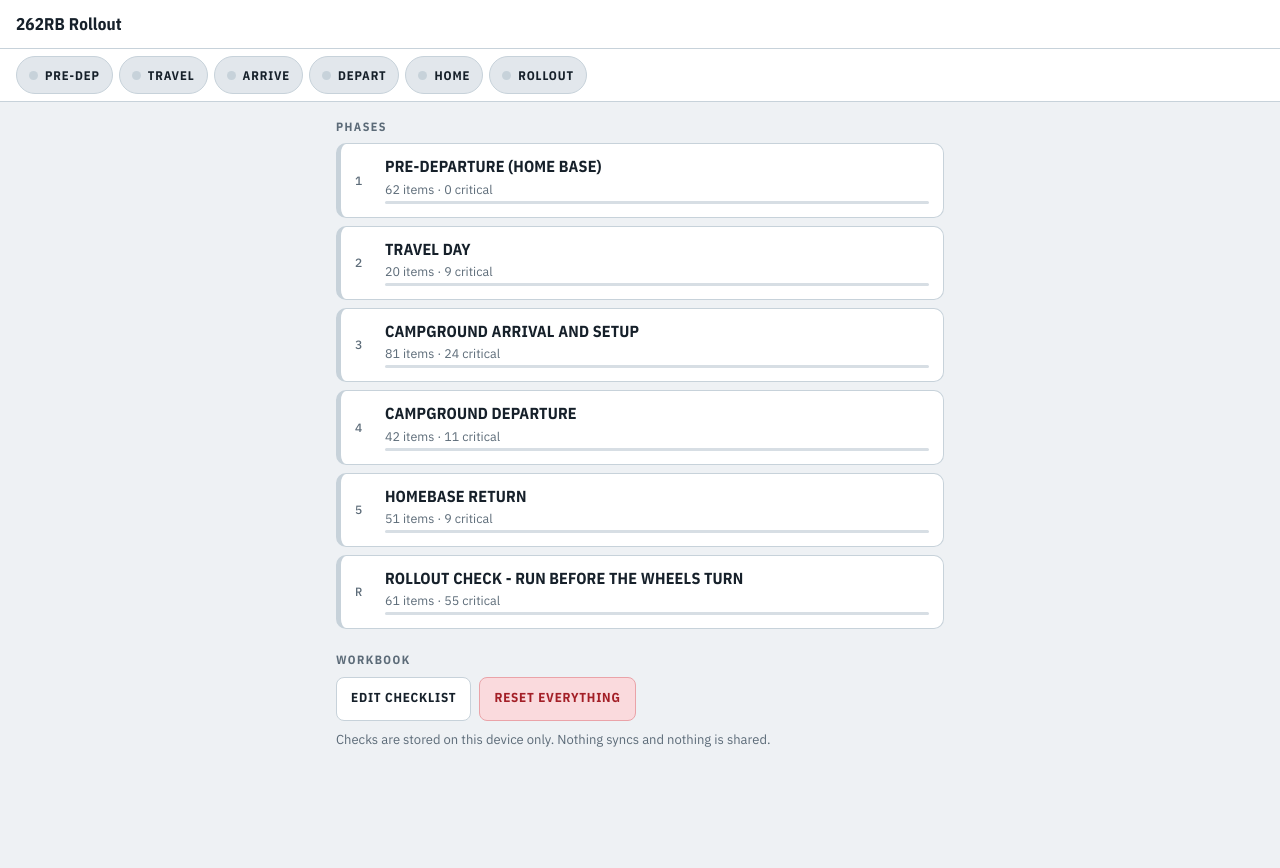
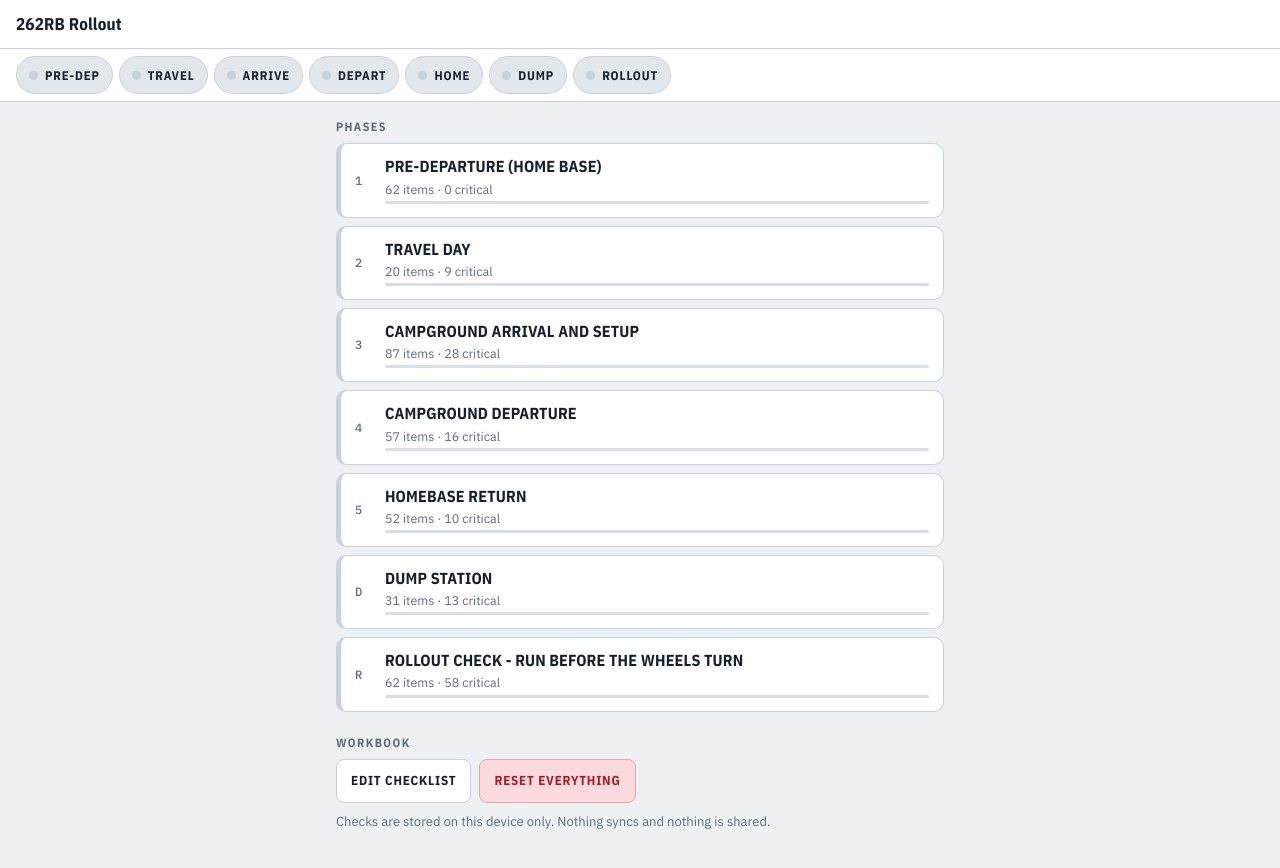
Before and after one commit to ljdonelson/262rb-checklist, a plain HTML site: page index.html in a window 1280 px wide. Before the commit the page ends 800 px from the top, so only its background shows below. Drawn offline with nearby package versions, Linux system fonts and the light colour scheme.

Commit message:
Updatedto address proper sequencing of activities

```diff
--- a/index.html
+++ b/index.html
@@ -250,28 +250,67 @@ textarea{width:100%;min-height:58vh;background:var(--sunk);color:var(--fg);
 
 <script>
 const CONTENT_DEFAULT = `
+// =====================================================================
+// 262RB ROLLOUT - CHECKLIST CONTENT
+//
+// Edit this file to change the checklist. Commit, and both phones pick
+// up the change on the next load with signal.
+//
+// LINE TYPES
+//   //  comment. Ignored. Use freely.
+//   #   phase.    # 7 Winterize :: WINTERIZE THE RIG :: WINTER
+//                 Three parts separated by :: are the id, the full
+//                 title, and the short name on the phase strip.
+//                 Keep the short name under 8 characters.
+//   ##  section.  ## TANKS AND PLUMBING
+//   -   item.     - Water pump off
+//   !   critical item. Holds the phase at NO GO until it is checked.
+//                 ! Breakaway cable attached to the truck frame
+//   _   blank write-in line.
+//
+// CONDITIONAL ITEMS
+//   Add @TAG to the end of an item and it greys out when the selector
+//   at the top of that phase makes it irrelevant.
+//     - Black valve confirmed closed @SEWER
+//
+//   SEWER    hidden unless the site has a sewer hookup
+//   WATER    hidden without a city water connection
+//   SHORE    hidden without shore power
+//   FRESH    shown only when running off the fresh tank
+//   BATT     shown only when dry camping
+//   SETUP    hidden on a quick stop where nothing was set up
+//   HITCHUP  hidden on a quick stop that stayed hitched
+//
+// SELECTORS
+//   ?SITE    site type picker  (Arrival, Camp Departure)
+//   ?STOP    stop type picker  (Rollout Check)
+//   Put it on the line right after the phase heading.
+//
+// RULES THAT MATTER
+//   Never put real values in here. No gate codes, reservation numbers,
+//   policy numbers or addresses. This repository is public.
+//   Tick marks are matched to item text, so reordering keeps them.
+//   Renaming an item clears its tick.
+//   Order within a phase is the order you work it.
+// =====================================================================
+
 # 1 Pre-Departure :: PRE-DEPARTURE (HOME BASE) :: PRE-DEP
-## TRIP PLANNING AND DOCUMENTS
-- Reservation confirmed and confirmation number saved offline
+## TRIP PLANNING & DOCUMENTS
+- Reservation confirmed and conf # saved offline
 - Gate code, office hours, and after-hours instructions captured
 - Site number and campground map saved to phone
 - Campground rules and quiet hours reviewed
 - Route checked for bridge height, weight limits, and steep grades
-- Weather and wind forecast reviewed for travel day and the stay
-- Fuel stops identified with pull-through or truck lane access
-- Route and ETA shared with a family contact
 - Mail hold, package deliveries, and pet care arranged
 - Route grade and water availability at the destination evaluated
 - Fresh tank fill level decided for the route
-- Insurance card and registration on board
-- Roadside assistance number saved offline
 - Spare keys on board
 - Payment method on board
 ## SYSTEMS, SAFETY, AND RUNNING GEAR
 - Battery state of charge verified and adequate for the drive
 - Solar controller reading normal with no fault codes
 - Refrigerator powered and down to temperature before loading
-- Shore power or generator confirmed working as needed
+- Shore power plugs onboard & confirmed working as needed
 - Smoke, LP, and CO detectors tested
 - Fire extinguisher present with the gauge in the green
 - Fresh, gray, and black tank levels noted before departure
@@ -291,7 +330,7 @@ const CONTENT_DEFAULT = `
 - Backup and side cameras clean
 - Truck bed cargo secured or covered
 ## PROVISIONING AND LOADING
-- Groceries and cooler loaded
+- Groceries and car cooler loaded
 - Drinking water loaded
 - Medications and first aid kit checked and restocked
 - Black tank treatment on board
@@ -328,14 +367,13 @@ const CONTENT_DEFAULT = `
 ## GOAL - GET OUT AND LOOK BEFORE MOVING
 ! Stopped with the parking brake set and both people out
 ! Walkie talkies on, tested, and on the same channel
+! Hand signals and a stop word agreed before moving
 ! Path walked end to end on foot
 ! Overhead clearance checked for branches, wires, and eaves
 ! Ground checked for softness, holes, and stumps
 ! Obstacles noted: posts, pedestals, spigots, and meters
 ! Clearance confirmed on both sides at the widest point
 ! Turn and swing path clear
-! Hand signals and a stop word agreed before moving
-! Weight distribution bar tension released, bars removed and stowed
 ## FUEL AND REST STOPS
 - Pull-through or exit path confirmed before committing to the lot
 - Hub and tire temperatures checked by hand at the first stop and each fuel stop
@@ -347,8 +385,8 @@ const CONTENT_DEFAULT = `
 ## OVERNIGHT STOP WITHOUT FULL SETUP
 - Parked level enough for the refrigerator and for sleeping
 - Chocks placed if unhitching
-- Jacks down only if needed
-- Doors locked and valuables out of sight
+- Jacks down only if needed, with a foot pad
+- Truck doors locked and valuables out of sight
 
 # 3 Arrival Setup :: CAMPGROUND ARRIVAL AND SETUP :: ARRIVE
 ?SITE
@@ -356,19 +394,19 @@ const CONTENT_DEFAULT = `
 - Reservation, site number, and length of stay confirmed
 - Available discounts asked about
 - Map, rules, quiet hours, and gate code collected
-- WiFi password collected
+- WiFi password collected, if using local WiFi
 - Dump station, trash, water fill, and restroom locations noted
 - Map and posted rules photographed
 ## GOAL - GET OUT AND LOOK BEFORE MOVING
 ! Stopped with the parking brake set and both people out
 ! Walkie talkies on, tested, and on the same channel
+! Hand signals and a stop word agreed before moving
 ! Path walked end to end on foot
 ! Overhead clearance checked for branches, wires, and eaves
 ! Ground checked for softness, holes, and stumps
 ! Obstacles noted: posts, pedestals, spigots, and meters
 ! Clearance confirmed on both sides at the widest point
 ! Turn and swing path clear
-! Hand signals and a stop word agreed before moving
 ! Weight distribution bar tension released, bars removed and stowed
 ## SCOUT THE SITE BEFORE COMMITTING
 ! Non-camp side (driver side) slide clearance verified
@@ -380,7 +418,7 @@ const CONTENT_DEFAULT = `
 ! Water spigot tested for pressure and appearance @WATER
 - Utility pedestal position matched to the connection points on the trailer
 - Fire ring, picnic table, and neighbor spacing considered
-- Different site requested if any of the above fails
+- Determine if different site requested if any of the above fails
 ## POSITION, LEVEL, AND UNHITCH
 - Spotter in place with walkie talkie, backing in slowly
 - Side to side level checked
@@ -410,28 +448,36 @@ const CONTENT_DEFAULT = `
 ## WATER
 ! Spigot purged before connecting anything @WATER
 - Pressure regulator installed at the spigot @WATER
-- Filter installed downstream of the regulator @WATER
-- Potable hose connected at the filter @WATER
-! Hose and filter purged of air and debris before connecting to the trailer @WATER
-- Potable hose connected to the trailer inlet @WATER
-- Spigot opened and all connections checked for leaks @WATER
+- Y-splitter attached at the regulator, both ballcock valves closed @WATER
+- Blue potable hose connected to the potable leg @WATER
+- Flush and wash hose connected to the second leg, trailer end stowed @WATER
+- Spigot opened @WATER
+! Potable ballcock opened and hose purged before connecting the filter @WATER
+- Filter connected at the trailer end, resting supported, not hanging @WATER
+! Filter purged before connecting to the trailer inlet @WATER
+- Braided jumper connected from the filter to the trailer city water inlet @WATER
+- All connections checked for leaks @WATER
+! Flush and wash ballcock confirmed closed @WATER
 - Fresh tank filled to the planned level @FRESH
 - Water pump on and system pressurized @FRESH
-- Water heater confirmed full and turned on
+- Water heater power on at heater and bathroom wall
 - Faucets, shower, and toilet checked for flow
 ## SEWER
 - Disposable safety gloves on @SEWER
+! Main dump valve confirmed closed @SEWER
+- Dump cap removed @SEWER
 ! Sewer hose connected with a tight seal at both ends @SEWER
 - Hose supported with continuous fall to the inlet @SEWER
 ! Black valve confirmed closed @SEWER
-- Gray valve position decided and set @SEWER
+- Gray tank 1 and 2 valves set per the stay plan @SEWER
+! Main dump valve opened @SEWER
 - Black tank treatment added @SEWER
 - Gloves removed and hands washed @SEWER
 ## DEPLOY AND SETTLE
 - Non-camp side slide extended after a final clearance check
 - Awning extended with a wind plan in mind
 - Steps lowered and footing verified
-- Roof vent cover opened
+- Cook side vent cover opened
 - Mat, chairs, table, and grill set out
 - Refrigerator confirmed cold and running on the current power source
 - Smoke, LP, and CO detectors verified operating
@@ -445,34 +491,18 @@ const CONTENT_DEFAULT = `
 ## GOAL - GET OUT AND LOOK BEFORE MOVING
 ! Stopped with the parking brake set and both people out
 ! Walkie talkies on, tested, and on the same channel
+! Hand signals and a stop word agreed before moving
 ! Path walked end to end on foot
 ! Overhead clearance checked for branches, wires, and eaves
 ! Ground checked for softness, holes, and stumps
 ! Obstacles noted: posts, pedestals, spigots, and meters
 ! Clearance confirmed on both sides at the widest point
 ! Turn and swing path clear
-! Hand signals and a stop word agreed before moving
-! Weight distribution bar tension released, bars removed and stowed
 ## INTERIOR PREP
 - Refrigerator packed tight for travel
 - Countertops, table, and floors cleared and wiped
 - Loose items put away in their travel places
 - Bath items stowed
-## TANKS
-- Disposable safety gloves on @SEWER
-- Black tank dumped first @SEWER
-- Black tank flushed until the discharge runs clear @SEWER
-- Gray tank dumped last to rinse the hose @SEWER
-- Valves closed and caps replaced @SEWER
-- Sewer hose rinsed and drained @SEWER
-- Gloves removed and hands washed @SEWER
-- Tank treatment added for travel @SEWER
-- Tanks dumped at the campground dump station on the way out @FRESH
-- Fresh water level set appropriately for the drive home
-## WATER DISCONNECT
-- Spigot closed @WATER
-- Hose disconnected and drained @WATER
-- Regulator and filter removed @WATER
 ## POWER DISCONNECT
 - Air conditioners and high draw loads off before disconnecting @SHORE
 ! Pedestal breaker off @SHORE
@@ -480,9 +510,44 @@ const CONTENT_DEFAULT = `
 - Battery state of charge confirmed adequate for travel @BATT
 - Solar controller confirmed producing @BATT
 ## BREAK CAMP
+- Cook side vent cover clicked shut
 - Awning dried if wet
 - Mat, chairs, table, grill, and site lighting collected
 - Non-camp side slide retracted after a clearance check
+## TANKS
+- Disposable safety gloves on @SEWER
+- Flush and wash hose connected to the trailer black flush inlet @SEWER
+- Gray tank 1 dumped to wet the hose @SEWER
+- Black tank dumped @SEWER
+- Black flush ballcock opened at the Y @SEWER
+- Black tank flushed until the discharge runs clear @SEWER
+! Black flush ballcock closed at the Y @SEWER
+- Flush hose disconnected from the trailer black flush inlet @SEWER
+- Gray tank 2 dumped last to rinse the hose @SEWER
+! Black, gray 1, and gray 2 valves all closed @SEWER
+! Main dump valve closed @SEWER
+- Sewer hose disconnected and drained @SEWER
+- Dump cap replaced and seated @SEWER
+- Sewer hose rinsed and stowed in its compartment @SEWER
+! Gloves removed and disposed, hands washed @SEWER
+- Kleen Tank, 8 oz with 1 to 2 gallons of water, added to the black tank
+- Soapy water added to the gray tank for the drive
+- Tanks dumped at the campground dump station on the way out @FRESH
+- Fresh water level set appropriately for the drive home
+## WATER DISCONNECT
+- Spigot closed @WATER
+- Potable ballcock opened to bleed pressure @WATER
+- Braided jumper disconnected at the trailer inlet @WATER
+- Filter removed and drained @WATER
+- Blue potable hose disconnected and drained @WATER
+- Flush and wash hose drained @WATER
+- Regulator and Y-splitter removed from the spigot @WATER
+- All hoses and fittings stowed in their compartments @WATER
+
+## SHUT DOWN
+- Water heater switched off at the bathroom wall
+- Water heater switched off at the heater outside
+! Propane off at the tanks
 ## LEAVE THE SITE BETTER
 ! Fire fully extinguished and cold to the touch
 - Site walked for stakes, tools, trash, and gear
@@ -494,13 +559,13 @@ const CONTENT_DEFAULT = `
 ## GOAL - GET OUT AND LOOK BEFORE MOVING
 ! Stopped with the parking brake set and both people out
 ! Walkie talkies on, tested, and on the same channel
+! Hand signals and a stop word agreed before moving
 ! Path walked end to end on foot
 ! Overhead clearance checked for branches, wires, and eaves
 ! Ground checked for softness, holes, and stumps
 ! Obstacles noted: posts, pedestals, spigots, and meters
 ! Clearance confirmed on both sides at the widest point
 ! Turn and swing path clear
-! Hand signals and a stop word agreed before moving
 ! Weight distribution bar tension released, bars removed and stowed
 ## PARK AND SECURE
 - Trailer positioned in its storage spot
@@ -508,7 +573,6 @@ const CONTENT_DEFAULT = `
 - X-chocks installed between the tandem tires
 - Leveled enough for the refrigerator and for drainage
 - Unhitched with the tongue jack on a pad
-- Weight distribution bars stowed
 - Stabilizer jacks set
 ## TANKS AND PLUMBING
 - Black and gray tanks dumped and flushed if not already done
@@ -525,7 +589,7 @@ const CONTENT_DEFAULT = `
 - Linens and towels removed for laundry
 - Floors vacuumed and surfaces wiped
 - Bathroom cleaned and dried
-- Windows and vents opened briefly to air the unit out
+- Windows and vent opened briefly to air the unit out
 - Cabinets left slightly open to prevent musty odors
 - Pest deterrents placed and entry points checked
 ## ELECTRICAL
@@ -539,6 +603,7 @@ const CONTENT_DEFAULT = `
 - Exterior washed if road grime or bugs are heavy
 - Awning fully dry before final retraction
 - Wet gear removed from compartments and dried
+- Potable hose flushed, drained, and ends capped before storage
 - Hoses, cord, and outdoor gear returned to assigned compartments
 - All exterior compartments closed and locked
 - Roof and seals given a visual check
@@ -556,75 +621,110 @@ _
 _
 _
 
+# D Dump Station :: DUMP STATION :: DUMP
+## APPROACH
+- Dump side confirmed before committing to the lane
+! Pull-forward exit path confirmed
+- Rig positioned to clear the next vehicle in the queue
+! Parking brake set
+- Disposable safety gloves on before touching anything
+## DUMP
+! Main dump valve confirmed closed before removing the cap
+- Dump cap removed
+! Sewer hose connected at the trailer and seated in the station inlet
+- Hose weighted or held so it cannot jump out under pressure
+! Main dump valve opened
+- Gray tank 1 dumped to wet the hose
+- Black tank dumped
+- Black tank flushed until the discharge runs clear
+- Gray tank 2 dumped last to rinse the hose
+! Black, gray 1, and gray 2 valves all closed
+! Main dump valve closed
+- Sewer hose drained into the inlet and pulled clear
+- Dump cap replaced and seated
+- Station rinse hose used on the area and the sewer hose only
+- Sewer hose rinsed and stowed in its compartment
+! Gloves removed and disposed, hands washed before touching anything clean
+- Kleen Tank, 8 oz with 1 to 2 gallons of water, added to the black tank
+- Soapy water added to the gray tank for the drive
+## FRESH WATER FILL
+! Potable fill spigot confirmed separate from the station rinse hose
+! Blue potable hose used, never the station rinse hose
+- Fresh tank filled to the planned level
+- Potable hose drained and stowed in its own compartment
+## BEFORE PULLING OUT
+! Dump cap seated and compartment latched
+! Nothing left at the station: hose, gloves, caps, tools
+- Area left clean for the next rig
+! Full walk-around before moving
+
 # R Rollout Check :: ROLLOUT CHECK - RUN BEFORE THE WHEELS TURN :: ROLLOUT
 ?STOP
-## GROUND LEVEL
-! Wheel chocks pulled and stowed
-! X-chocks removed from between the tandem tires and stowed
-! Leveling blocks collected and stowed @SETUP
-! Jack pads collected and stowed @SETUP
-! Stabilizer jacks fully retracted @SETUP
-! Tongue jack fully raised
-! Tongue jack foot stowed
-! Nothing under the trailer: cords, hoses, tools, trash
-! Ground checked for fresh drips
 ## INSIDE
+! Bedroom items secured for travel
+! Bedroom windows closed & latched
+! Bedroom Curtains up for travel
+! Bedroom door latch secured
 ! Countertops and table clear
 ! Floor clear of loose items
 ! Cabinets and drawers latched
-! Pantry door latched
+! Refrigerator confirmed running for travel
 ! Refrigerator door latched
-! Refrigerator confirmed running for travel
-! Shower door secured
+! Bathroom roof fan off, vent closed secure
 - Bath items stowed
 - Toilet lid closed
+! Bathroom window latched,
+! Bathroom curtain up for travel
+! Bathroom door latch secured
 ! TV secured
-! Antenna lowered
 ! Water pump off
 ! Water heater off
-! Water heater bypass valves confirmed in the correct position @SETUP
+! Fireplace off
+! Tank heaters off
+! Propane off at the tanks
+// Inverter not installed yet
 ! Inverter off
-! Fireplace off
-! Propane off at the tanks
-! Tank heaters off
 - Interior lights off
-! Roof vents closed
-! Roof vent cover closed and latched
-! Fan hatches closed and secured
 ! All windows closed and latched
+! All curtains up for travel
 ## ON THE RIG
-! Power cord stowed and compartment latched @SETUP
-! Water hoses stowed and compartment latched @SETUP
-- Pressure regulator and filter stowed @SETUP
-- City water inlet capped @SETUP
-! Sewer hose stowed and compartment latched @SETUP
-- Surge protector stowed @SETUP
 ! Outdoor gear stowed: chairs, mat, table, grill, lighting @SETUP
 ! Awning fully retracted @SETUP
 ! Awning travel lock engaged @SETUP
+! Cook side vent cover clicked shut, above the tankless water heater
+! Power cord and surge protector stowed @SETUP
+! Water hoses, filter, and regulator stowed @SETUP
+! City water inlet capped @SETUP
+! Sewer hose stowed and compartment latched @SETUP
 ! Non-camp side slide fully retracted and seal seated
+! X-chocks removed from between the tandem tires and stowed @SETUP
 ! Slide-box exterior storage doors latched
 ! All bay hatches and compartment doors latched and locked
-! Screen door secured
-! Entry door closed, latched, and locked
 ! MorRyde steps fully stowed
 ! Step pin engaged
+! Entry door closed, latched, and locked
 ! Roof clear of branches, tools, and debris
 ## HITCH AND LIGHTS
 ! Tow vehicle backed to the coupler with a spotter on the walkie talkie @HITCHUP
 ! Coupler seated fully on the ball and latch closed
-! Coupler safety pin installed
+! Coupler safety lock installed and secured
 ! Weight distribution bars installed and tensioned
-- Sway control connected if separate from the bars @HITCHUP
 ! Safety chains crossed under the tongue and hooked to the truck
-! Breakaway cable attached to the truck frame, not the ball mount or chains
+! Breakaway cable attached to the truck, not the ball mount or chains
 ! 7-pin connector seated and cable routed with slack, off the ground
 ! Running and marker lights verified
 ! Brake and turn signals verified
 - Trailer sitting level front to rear at the hitch @HITCHUP
-! Trailer tire pressures and TPMS reading
 ! Mirrors extended and adjusted
-! Brake controller powered and gain set
+! Brake controller and gain set
+## GROUND LEVEL AND FINAL SWEEP
+! Leveling blocks collected and stowed @SETUP
+! Jack pads collected and stowed @SETUP
+! Stabilizer jacks fully retracted @SETUP
+! Wheel chocks pulled and stowed
+! Tongue jack fully raised and foot stowed
+! Nothing under the trailer: cords, hoses, tools, trash
+! Ground checked for fresh drips
 ! Departure area walked and clear of blocks, cords, and tools
 ! Full lap of the rig with fresh eyes
 `;
@@ -639,7 +739,7 @@ const SELECTORS = {
     ["FULL DEPARTURE (HITCHING UP)",[]],
     ["QUICK STOP (STAYED HITCHED)",["SETUP","HITCHUP"]]]}
 };
-const LINK_TO_ROLLOUT = ["1","2","4"];
+const LINK_TO_ROLLOUT = ["1","2","4","D"];
 const ROLLOUT_ID = "R";
 const K_STATE="rb262.state.v1", K_CONTENT="rb262.content.v1";
 
```
Also changed, not shown: checklist.txt, icon-192.png, icon-512-maskable.png, icon-512.png.
